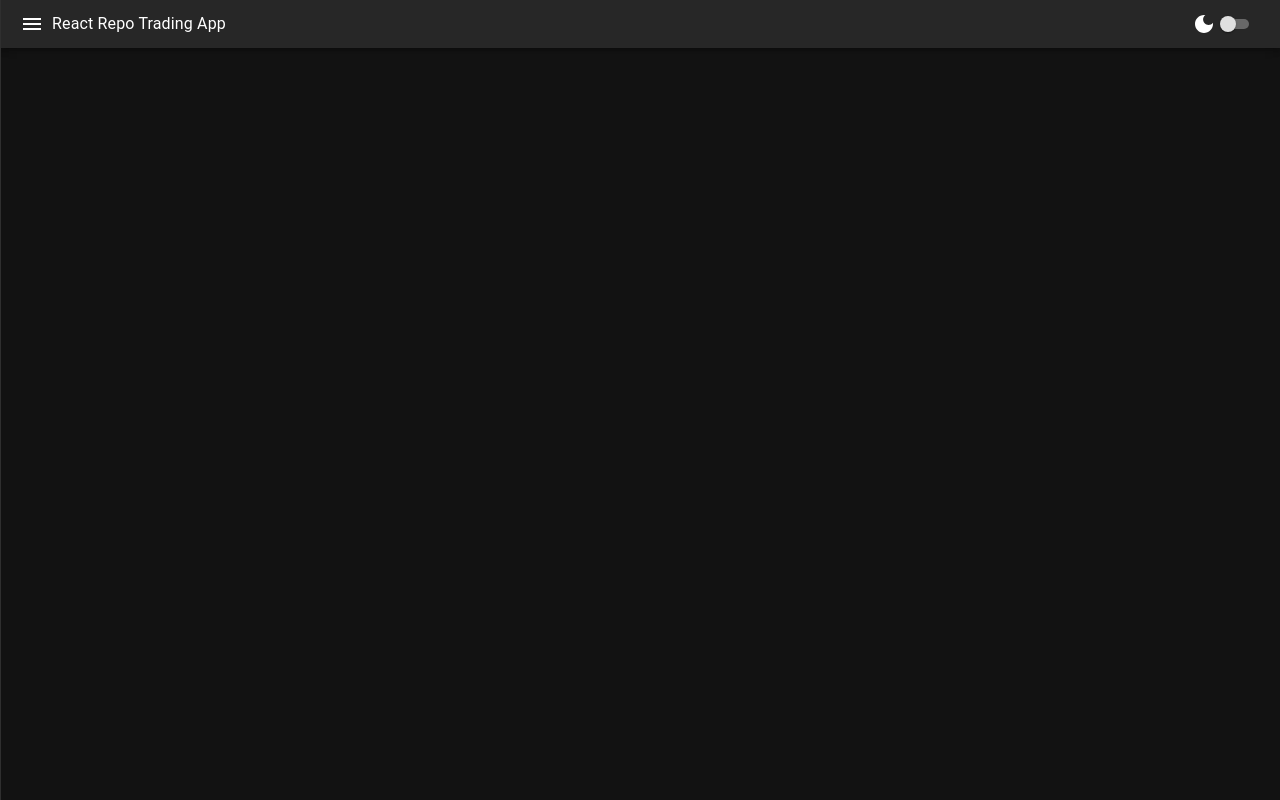
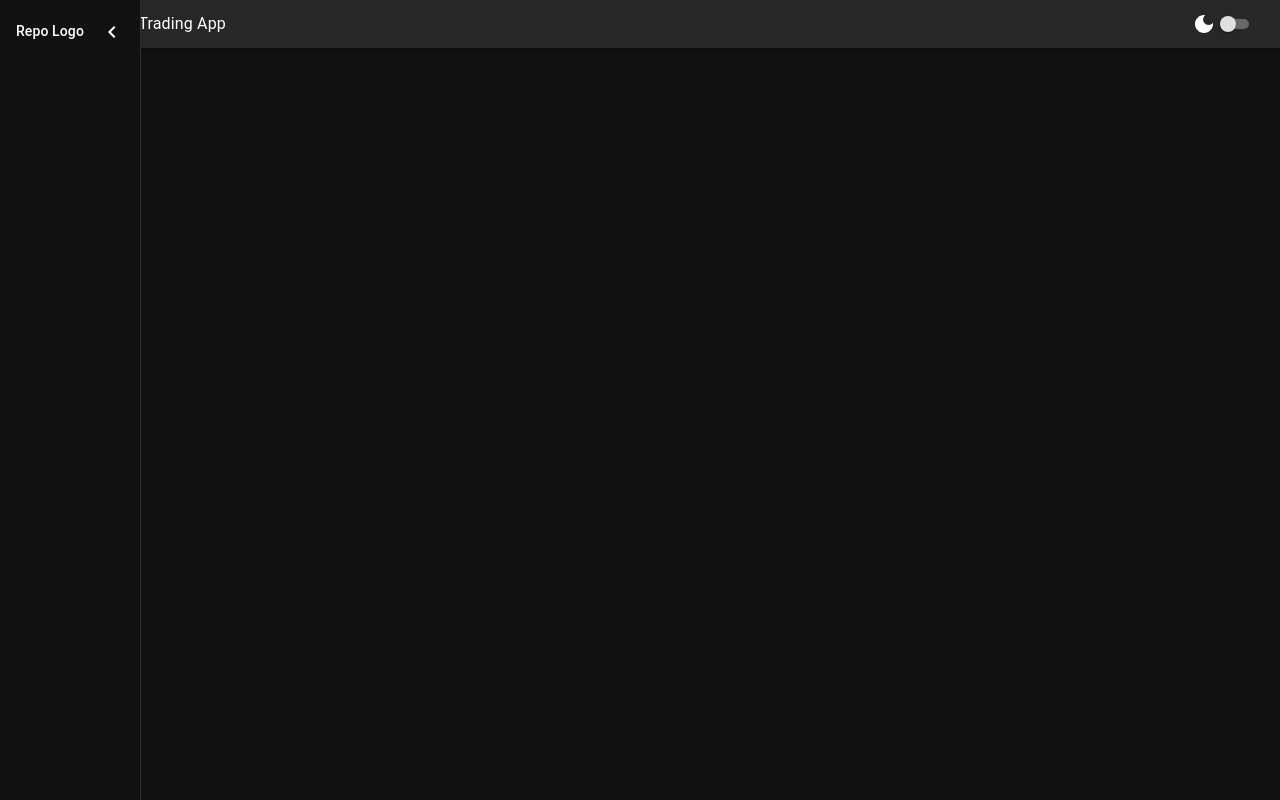
Before and after one commit to igiboi/react-trading-app, a React (Create React App) app: page / in a window 1280 px wide. Both pictures are taken after a click on the button 32 px from the left and 24 px from the top of the page. Built offline with nearby package versions, Linux system fonts and the light colour scheme.

Commit message:
Update SideBar.tsx

```diff
--- a/src/components/Sidebar/SideBar.tsx
+++ b/src/components/Sidebar/SideBar.tsx
@@ -1,5 +1,25 @@
 import React from "react";
 import { Divider, Drawer, IconButton, Typography } from "@mui/material";
+import { styled, useTheme } from "@mui/material/styles";
+import ChevronLeftIcon from "@mui/icons-material/ChevronLeft";
+import ChevronRightIcon from "@mui/icons-material/ChevronRight";
+
+
+const DrawerHeader = styled("div")(({ theme }) => ({
+  display: "flex",
+  alignItems: "center",
+  padding: theme.spacing(0, 1),
+  ...theme.mixins.toolbar,
+  justifyContent: "flex-end",
+}));
+
+const LogoStyled = styled("div")(({ theme }) => ({
+  display: "flex",
+  alignItems: "center",
+  padding: theme.spacing(0, 1),
+  ...theme.mixins.toolbar,
+  justifyContent: "flex-start",
+}));
 
 interface Props {
   isOpen: boolean;
@@ -13,6 +33,7 @@ export const SideBar: React.FC<Props> = ({
   children,
   handleDrawerToggle,
 }): JSX.Element => {
+    const theme = useTheme();
   return (
     <>
       <Drawer
@@ -27,7 +48,23 @@ export const SideBar: React.FC<Props> = ({
         variant="persistent"
         anchor="left"
         open={isOpen}
-      ></Drawer>
+      >
+        {" "}
+        <DrawerHeader>
+          <LogoStyled>
+            <Typography variant="subtitle2" component="div" align="left">
+              Repo Logo
+            </Typography>
+          </LogoStyled>
+          <IconButton onClick={handleDrawerToggle}>
+            {theme.direction === "ltr" ? (
+              <ChevronLeftIcon />
+            ) : (
+              <ChevronRightIcon />
+            )}
+          </IconButton>
+        </DrawerHeader>
+      </Drawer>
     </>
   );
 };
```
